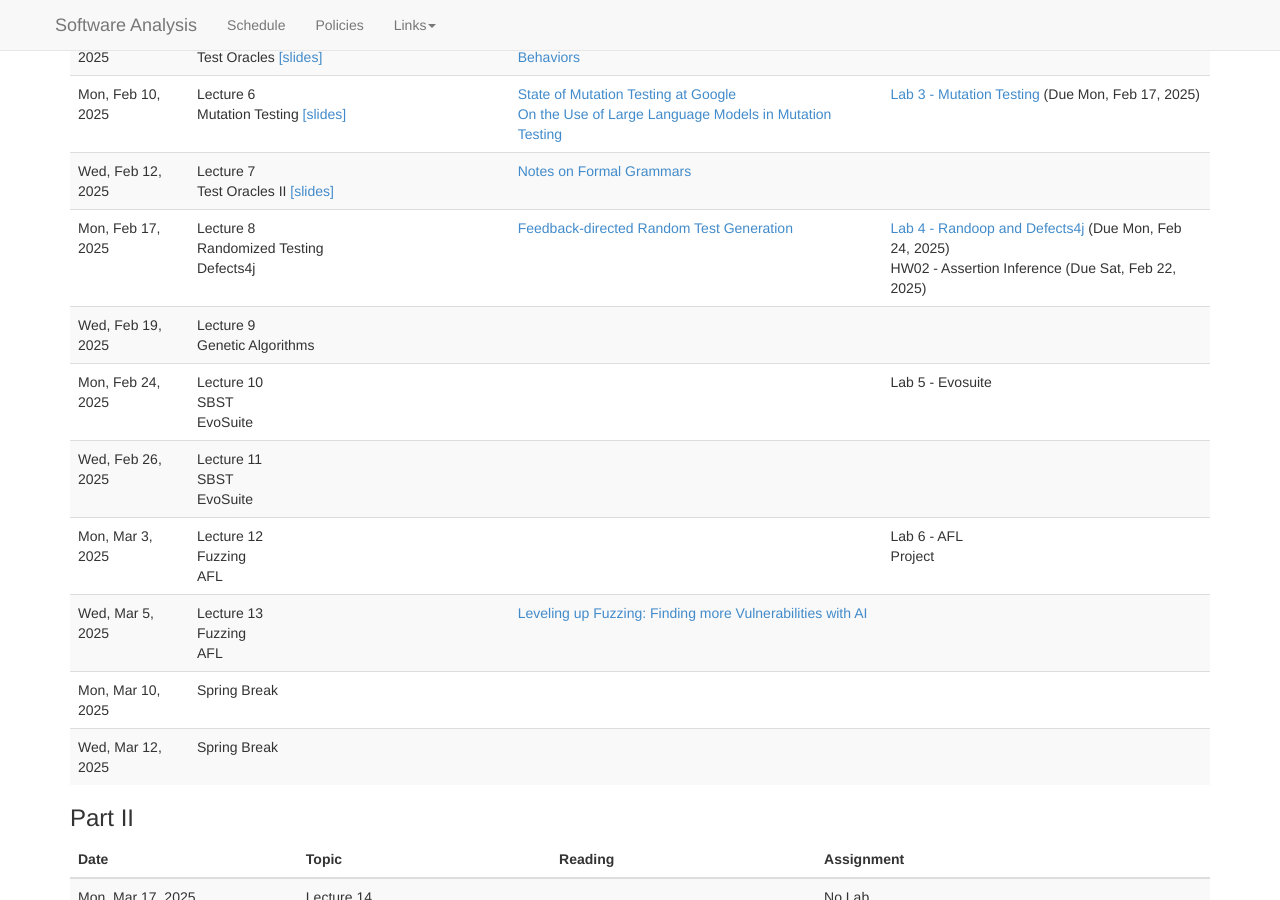
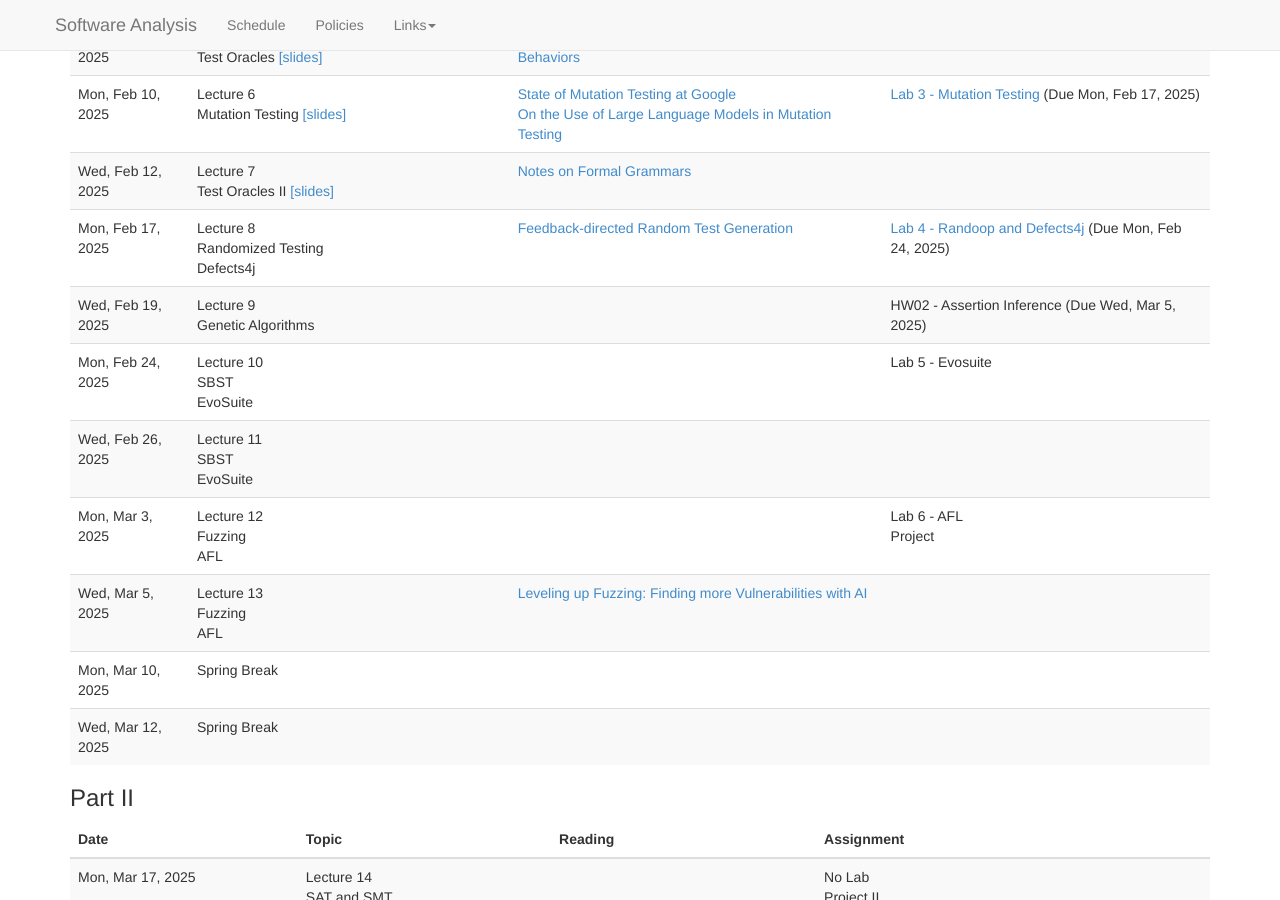
Before and after one commit to bmc-cs-software-analysis/383, a Jekyll site: the page built from schedule.md, in a window 1280 px wide and 900 px high, scrolled down 642 px. Built offline with Jekyll 4.4.1, drawn with Linux system fonts in a browser that asks for light colours; nearby versions of some CDN libraries; some of the changed lines change nothing that is shown.

Commit message:
Move homework

```diff
--- a/_data/schedule.yaml
+++ b/_data/schedule.yaml
@@ -115,10 +115,6 @@
           title: "Lab 4 - Randoop and Defects4j"
           url: "labs/Lab04.html"
           deadline: 2025-02-24
-        -
-          deadline: 2025-02-22
-          title: "HW02 - Assertion Inference"
-          #url: "hws/HW03.html"
 
 
     -
@@ -129,8 +125,12 @@
         #-
         #    title: "Chapter 6.2-6.3"
       recording: ~
-      #assignments:
-      #  -
+      assignments:
+        -
+          deadline: 2025-03-05
+          title: "HW02 - Assertion Inference"
+          #url: "hws/HW03.html"
+
       #deadline: 2025-02-22
       #title: "Project 1 - Bug Case Study"
       #title: "HW03 -  Specifications"
```
